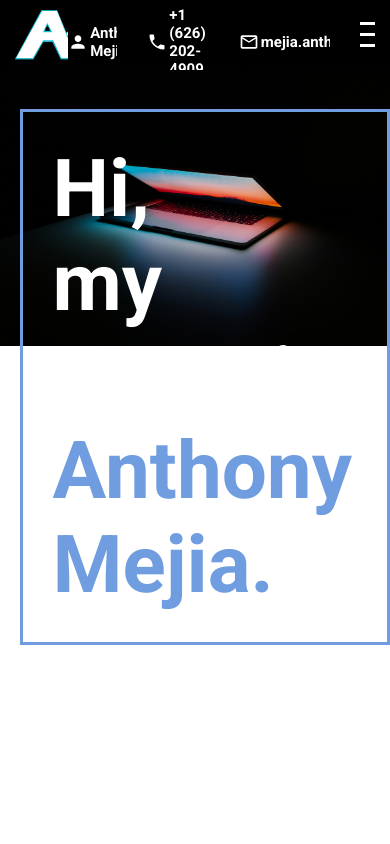
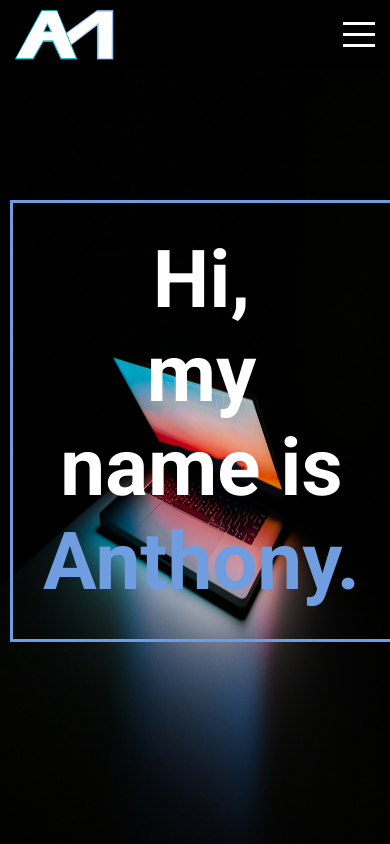
Before and after one commit to AnthonyMejia0/React-Portfolio, a React (Create React App) app: page / in a window 390 px wide. Built offline with nearby package versions, Linux system fonts and the light colour scheme.

Commit message:
made responsive

```diff
--- a/src/components/intro/Intro.jsx
+++ b/src/components/intro/Intro.jsx
@@ -8,8 +8,12 @@ function Intro() {
                 <img src={BG} alt="laptop" />
             </div>
             <div className="text-box">
-                <h2>Hi, <br /> my name is</h2>
-                <h2 className="name">Anthony Mejia.</h2>
+                <h2>Hi, <br /> my name is <br /></h2>
+                <h2 className="name">Anthony.</h2>
+            </div>
+            <div className="skillset">
+                <h3>Click to see my skillset</h3>
+                <span>v</span>
             </div>
         </div>
     )
--- a/src/components/intro/intro.scss
+++ b/src/components/intro/intro.scss
@@ -3,41 +3,15 @@
 
 .intro {
     overflow: hidden;
-    /*background-color: $mainColor;
-    display: flex;
+    position: relative;
+    text-align: center;
 
-    .left {
-        flex: 0.5;
-        //background-color: #B8CAE6;
-        overflow: hidden;
-
-
-        .imgContainer {
-            width: 125%;
-            height: 125%;
-            border-radius: 50%;
-            overflow: hidden;
-            display: flex;
-            align-items: flex-end;
-            justify-content: left;
-
-            img {
-                width: 90%;
-                height: 90%;
-                overflow: hidden;
-            }
-        }
-    }
-
-    .right {
-        flex: 0.5;
-        background-color: white;
-    }*/
-    //background: url(./laptop.jpg);
     .imgContainer {
         img {
+            //background-size: cover;
             width: 100%;
-            height: 100%;
+            height: 100vh;
+            z-index: 3;
         }
     }
 
@@ -45,21 +19,38 @@
         color: white;
         border: 3px $mainColor solid;
         padding: 30px;
+        margin: 10px;
         //width: 45%;
         //height: 30%;
         position: absolute;
-        top: 5%;
-        left: 5%;
+        top: 120px;
         display: flex;
         flex-direction: column;
-        //justify-content: center;
-        //align-items: center;
+        justify-content: center;
+        align-items: center;
+
+        @include for-tablet-portrait-up {
+            top: 60%;
+            left: 50%;
+            transform: translate(-50%, -50%);
+        }
 
         h2 {
-            font-size: 100px;
+            font-size: 5rem;
 
-            @include for-phone-only {
-                font-size: 5rem;
+            @mixin for-tablet-portrait-up {
+                font-size: 7.5rem;
+                color: gray;
+            }
+
+            @include for-tablet-landscape-up {
+                font-size: 8.5rem;
+                color: red;
+            }
+
+            @mixin for-big-desktop-up {
+                font-size: 9.5rem;
+                color: yellow;
             }
         }
 
--- a/src/components/menu/menu.scss
+++ b/src/components/menu/menu.scss
@@ -5,7 +5,7 @@
     height: 100vh;
     background-color: white;
     position: fixed;
-    top: 0;
+    top: 30px;
     right: -300px;
     z-index: 2;
     display: flex;
--- a/src/components/nav/navbar.scss
+++ b/src/components/nav/navbar.scss
@@ -31,9 +31,14 @@
             }
 
             .itemContainer {
-                display: flex;
-                align-items: center;
-                margin-right: 30px;
+
+                display: none;
+
+                @include for-tablet-landscape-up {
+                    display: flex;
+                    align-items: center;
+                    margin-right: 30px;
+                }
             }
 
             .icon {
```
